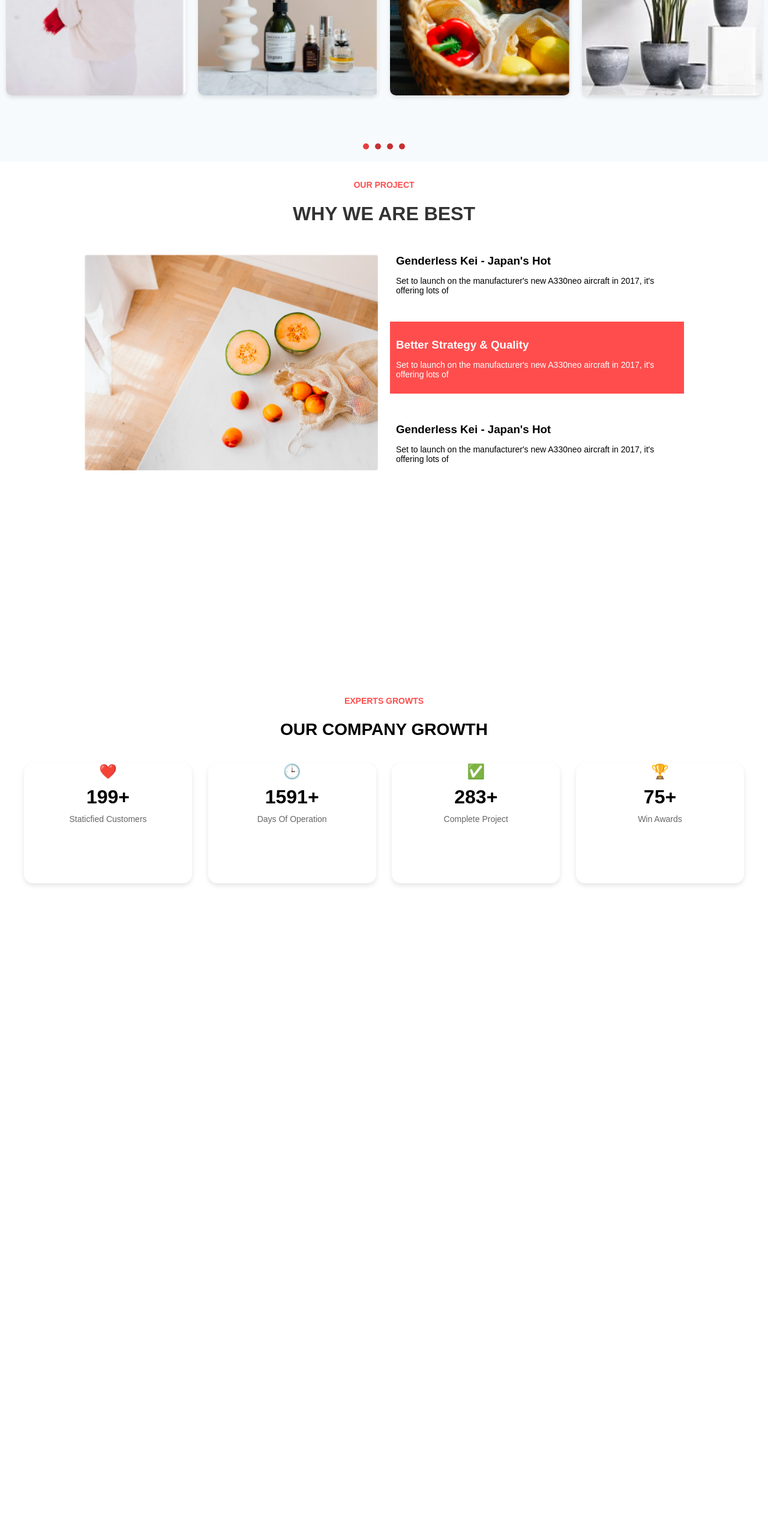
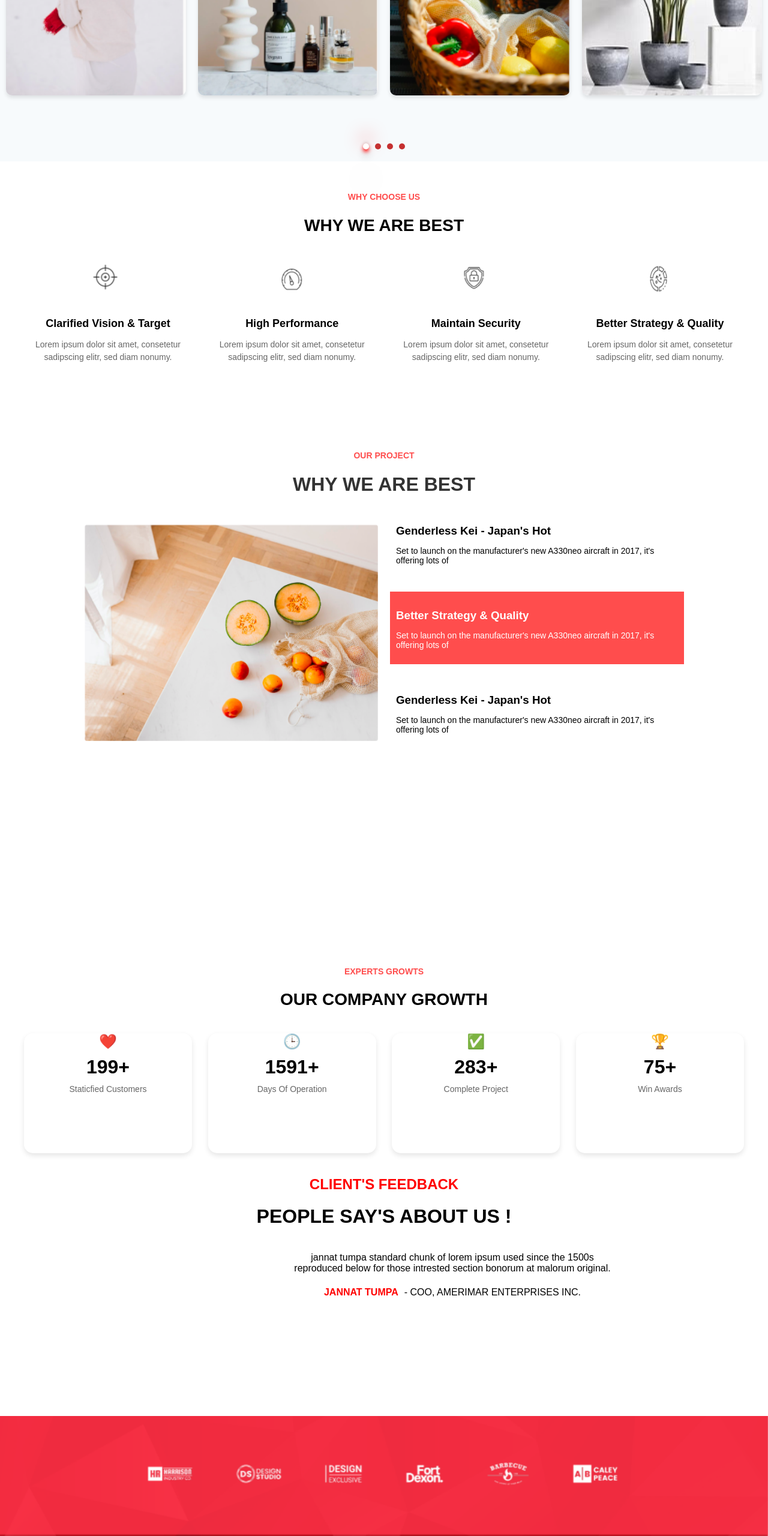
Before and after one commit to sumit2221-div/digital-agency, a plain HTML site: page index.html in a window 1280 px wide. Shown: the part 1261-3821 px from the top of the page at 60% size. Before the commit the page ends 2753 px from the top, so only its background shows below. Drawn offline with Linux system fonts and the light colour scheme.

Commit message:
project completed

```diff
--- a/index.html
+++ b/index.html
@@ -23,26 +23,34 @@
   </div>
 
   <div class="form-popup" id="contactForm">
+    <button type="button" class="cancel" onclick="closeForm()">&times;</button>
+
     <form class="form-container" action="https://getform.io/f/amdpdlwb" method="post">
       <h2>Talk to US</h2>
-      <div class="form-group">
-        <label for="work-email">Work email*</label>
-        <input type="email" id="work-email" name="email" required>
+      <div class="form-row">
+
+        <div class="form-group">
+          <input type="email" id="work-email" name="email" required placeholder=" ">
+          <label for="work-email" class="floating-label">Work email*</label>
+        </div>
+        <div class="input-row">
+        <div class="form-group">
+          <input type="text" id="first-name" name="first_name" required placeholder=" ">
+          <label for="first-name" class="floating-label">First name*</label>
+        </div>
+        <div class="form-group">
+          <input type="text" id="last-name" name="last_name" required placeholder=" ">
+          <label for="last-name" class="floating-label">last name*</label>
+        </div>
+        </div>
       </div>
-      <div class="form-group">
-        <label for="first-name">First name*</label>
-        <input type="text" id="first-name" name="first_name" required>
-      </div>
-      <div class="form-group">
-        <label for="last-name">Last name*</label>
-        <input type="text" id="last-name" name="last_name" required>
-      </div>
+
       <div class="form-checkbox-group">
         <input type="checkbox" id="terms" required>
         <span>I agree to Fyle's terms and conditions, and provide consent to send me communication.</span>
       </div>
       <button type="submit" class="btn">Contact Us</button>
-      <button type="button" class="btn cancel" onclick="closeForm()">Close</button>
+
     </form>
   </div>
 
@@ -98,6 +106,35 @@
       <span class="dot"></span>
     </div>
   </div>
+  <section class="why-choose-us">
+    <h2 class="section-subtitle">WHY CHOOSE US</h2>
+    <h1 class="section-title">WHY WE ARE BEST</h1>
+
+    <div class="features">
+      <div class="feature">
+        <img src="target-icon.png" alt="Clarified Vision & Target" class="feature-icon">
+        <h3>Clarified Vision & Target</h3>
+        <p>Lorem ipsum dolor sit amet, consetetur sadipscing elitr, sed diam nonumy.</p>
+      </div>
+      <div class="feature">
+        <img src="clock-icon.png" alt="High Performance" class="feature-icon">
+        <h3>High Performance</h3>
+        <p>Lorem ipsum dolor sit amet, consetetur sadipscing elitr, sed diam nonumy.</p>
+      </div>
+      <div class="feature">
+        <img src="lock-icon.png" alt="Maintain Security" class="feature-icon">
+        <h3>Maintain Security</h3>
+        <p>Lorem ipsum dolor sit amet, consetetur sadipscing elitr, sed diam nonumy.</p>
+      </div>
+      <div class="feature">
+        <img src="strategy-icon.png" alt="Better Strategy & Quality" class="feature-icon">
+        <h3>Better Strategy & Quality</h3>
+        <p>Lorem ipsum dolor sit amet, consetetur sadipscing elitr, sed diam nonumy.</p>
+      </div>
+    </div>
+
+
+  </section>
 
   <div class="project">
     <h2>OUR PROJECT</h2>
@@ -150,13 +187,38 @@
       </div>
     </div>
   </section>
-
+  <div class="feedback">
+    <h2>CLIENT'S FEEDBACK</h2>
+    <h1>PEOPLE SAY'S ABOUT US !</h1>
+    <div class="desc">
+    <p > jannat tumpa standard chunk of lorem ipsum used since the 1500s <br/>
+    reproduced below for those intrested section bonorum at malorum original.</p>
+    <div class="inline-container">
+      <h4>JANNAT TUMPA</h4>
+      <span>- COO, AMERIMAR ENTERPRISES INC.</span>
+    </div>
+    </div>
+  </div>
+  <div class="banner">
+    <img class="banner-image" src="banner.png" alt="Banner Image">
+  </div>
 
 
 
 
 </body>
 <script>
+  window.addEventListener('scroll', function() {
+    const scrollPosition = window.scrolly;
+    const sections = document.querySelectorAll('body > div, section');
+    const maxScroll = 400;
+
+    sections.forEach(section => {
+        const opacity = 1 - Math.min(scrollPosition / maxScroll, 1);
+        section.style.opacity = opacity;
+    });
+});
+
   document.addEventListener('DOMContentLoaded', () => {
   const numbers = document.querySelectorAll('.number');
 
--- a/styles.css
+++ b/styles.css
@@ -88,30 +88,43 @@ body, html {
 }
 
 .form-group {
+  position: relative;
   margin-bottom: 16px;
 }
 
-.form-group label {
-  display: block;
-  font-weight: 600;
-  margin-bottom: 8px;
-  color: #4A5568;
+.floating-label {
+  position: absolute;
+  left: 8px;
+  top: 12px;
+  transition: all 0.2s ease;
+  color: #666;
+  pointer-events: none;
 }
 
 .form-group input {
   width: 100%;
-  padding: 8px;
-  border: 1px solid #CBD5E0;
-  border-radius: 4px;
+  padding: 12px 8px;
+  border: none;
+  border-bottom: 2px solid #CBD5E0;
+  border-radius: 0;
   font-size: 1rem;
-  color: #2D3748;
+  transition: border-color 0.2s ease, border-bottom-color 0.2s ease;
 }
 
 .form-group input:focus {
   outline: none;
-  border-color: #4C51BF;
-  box-shadow: 0 0 0 3px rgba(76, 81, 191, 0.2);
+  border-color: transparent;
+  border-bottom-color: red;
 }
+
+.form-group input:focus + .floating-label,
+.form-group input:not(:placeholder-shown) + .floating-label {
+  top: -10px;
+  font-size: 1rem;
+  color: red;
+}
+
+
 
 .form-checkbox-group {
   display: flex;
@@ -142,14 +155,13 @@ body, html {
   background-color: #C53030;
 }
 
-.btn.cancel {
-  background-color: #718096;
+.cancel {
+
   margin-top: 8px;
+  align-items: end;
 }
 
-.btn.cancel:hover {
-  background-color: #4A5568;
-}
+
 
 .service {
   width: 100vw;
@@ -260,7 +272,9 @@ body, html {
 }
 
 .dot.active {
-  background-color: #E53E3E;
+  background-color:white;
+  border: red ;
+  box-shadow: rgba(0, 0, 0, 0.25) 0px 54px 55px, red 0px -12px 30px, red 0px 4px 6px, rgba(0, 0, 0, 0.17) 0px 12px 13px, rgba(0, 0, 0, 0.09) 0px -3px 5px;
 }
 
 .project {
@@ -392,3 +406,117 @@ body, html {
     width: 100%;
   }
 }
+.why-choose-us {
+  max-width: 1200px;
+  margin: 0 auto;
+  padding: 40px 20px;
+  text-align: center;
+}
+
+.section-subtitle {
+  color: #ff4d4d;
+  font-size: 14px;
+  text-transform: uppercase;
+  margin-bottom: 10px;
+}
+
+.section-title {
+  font-size: 28px;
+  margin-bottom: 40px;
+}
+
+.features {
+  display: flex;
+  justify-content: space-between;
+  flex-wrap: wrap;
+  margin-bottom: 40px;
+}
+
+.feature {
+  width: calc(25% - 20px);
+  margin-bottom: 20px;
+}
+
+.feature-icon {
+  width: 60px;
+  height: 60px;
+  margin-bottom: 15px;
+}
+
+.feature h3 {
+  font-size: 18px;
+  margin-bottom: 10px;
+}
+
+.feature p {
+  font-size: 14px;
+  color: #666;
+  line-height: 1.5;
+}
+
+@media (max-width: 768px) {
+  .feature {
+    width: calc(50% - 20px);
+  }
+}
+
+@media (max-width: 480px) {
+  .feature {
+    width: 100%;
+  }
+}
+.banner {
+  width: 100%;
+  height: 200px;
+  overflow: hidden;
+}
+
+.banner-image {
+  width: 100%;
+  height: 100%;
+  object-fit: cover;
+}
+
+.feedback {
+  height: 400px;
+  width: full;
+
+}
+.feedback h2 {
+  color: red;
+  text-align: center;
+}
+.feedback h1 {
+  text-align: center;
+  text-shadow: #2D3748;
+}
+.desc {
+  display: flex;
+  justify-content: center;
+  align-items: center;
+  justify-content: center;
+ width: 700px;
+padding: 20px;
+flex-direction: column;
+
+position: relative;
+left: 30%;
+}
+
+.desc p {
+  margin: 0;
+  text-align: center;
+}
+.desc h4 {
+  color: red;
+  text-align: start;
+  margin-right: 10px;
+}
+.inline-container {
+  display: flex;
+  align-items: center;
+}
+
+.inline-container h3 {
+  margin-right: 10px;
+}
```
Also changed, not shown: banner.png (added), clock-icon.png (added), lock-icon.png (added), strategy-icon.png (added), target-icon.png (added).
